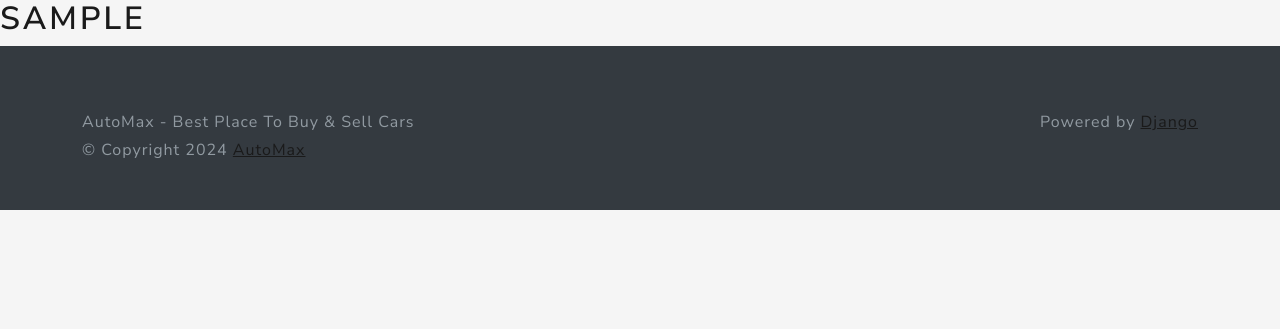
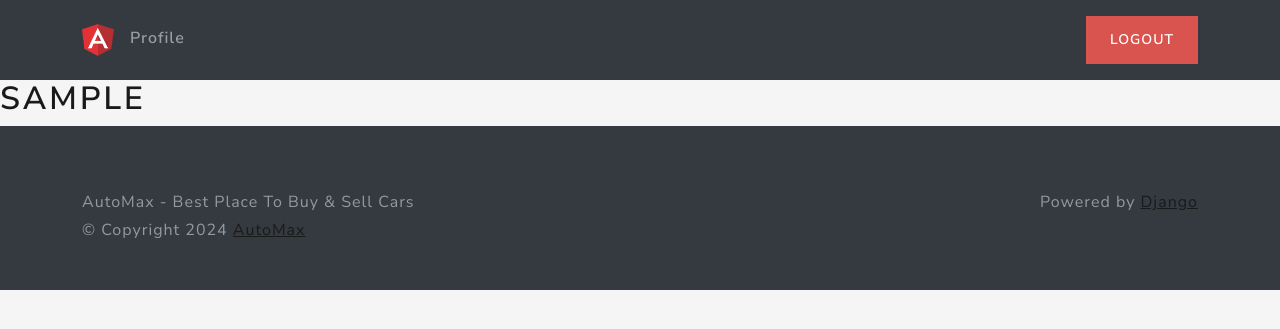
Before and after one commit to Rehaman-Shaik/AutomaxDjApp, a Django app: page /home/ in a window 1280 px wide. Shown: the top 329 px of the page. Run offline with Django 4.2, Linux system fonts and the light colour scheme; the visitor is signed in with stand-in values (Sample User, id 1); some libraries are stand-ins or nearby versions.

Commit message:
added header logout fuctionality and

```diff
--- a/main/templates/base/base.html
+++ b/main/templates/base/base.html
@@ -19,6 +19,31 @@
     </div>
     {% endfor %}
     {% endif %}
+
+    {% block 'header' %}
+    <header class="p-3 bg-dark text-white w-100 nav-masthead">
+        <div class="container">
+            <div class="d-flex flex-wrap align-items-center justify-content-center justify-content-lg-start">
+                <a href="{% url 'home' %}"
+                    class="d-flex align-items-center mb-2 mb-lg-0 text-white text-decoration-none">
+                    <img class="bi me-2" width="32" height="32" src="{% static 'images/logo.png' %}"
+                        aria-label="Bootstrap">
+                </a>
+                {% if request.user.is_authenticated %}
+                <ul class="nav col-12 col-lg-auto me-lg-auto mb-2 justify-content-center mb-md-0">
+                    <li>
+                        <a href="" class="nav-link px-2">Profile</a>
+                    </li>
+                </ul>
+                <div class="text-end">
+                    <a type="button" href="{% url 'logout' %}" class="btn btn-danger">Logout</a>
+                </div>
+                {% endif %}
+            </div>
+        </div>
+    </header>
+    {% endblock %}
+
     {% block body %}
     {% endblock %}
 </body>
--- a/users/urls.py
+++ b/users/urls.py
@@ -1,8 +1,9 @@
-from .views import login_view,RegisterView
+from .views import login_view,RegisterView, logout_view
 from django.urls import path
 
 
 urlpatterns = [
     path('login/', login_view, name='login_view'),
-    path('register', RegisterView.as_view(), name='register_view')
+    path('register', RegisterView.as_view(), name='register_view'),
+    path('logout/', logout_view, name='logout')
 ]
```
Also changed, not shown: users/views.py (+8 -1 lines).
